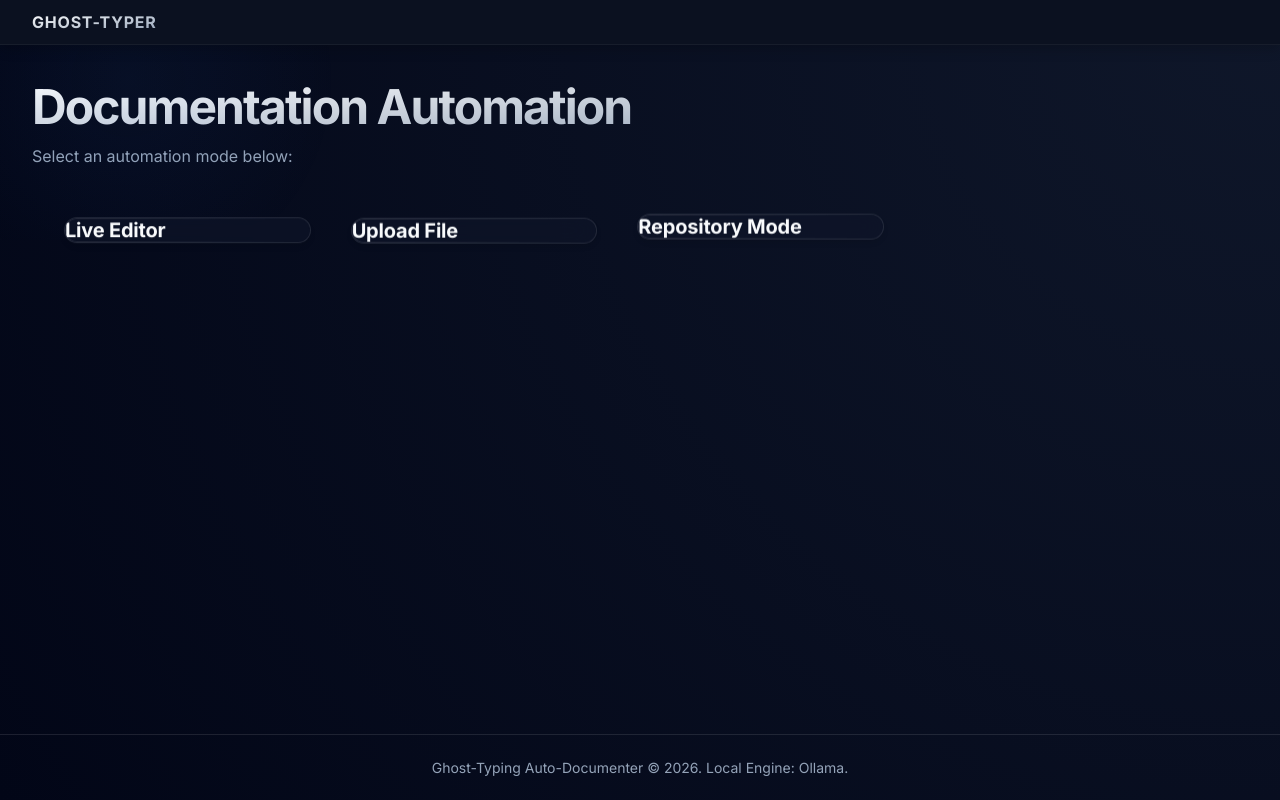
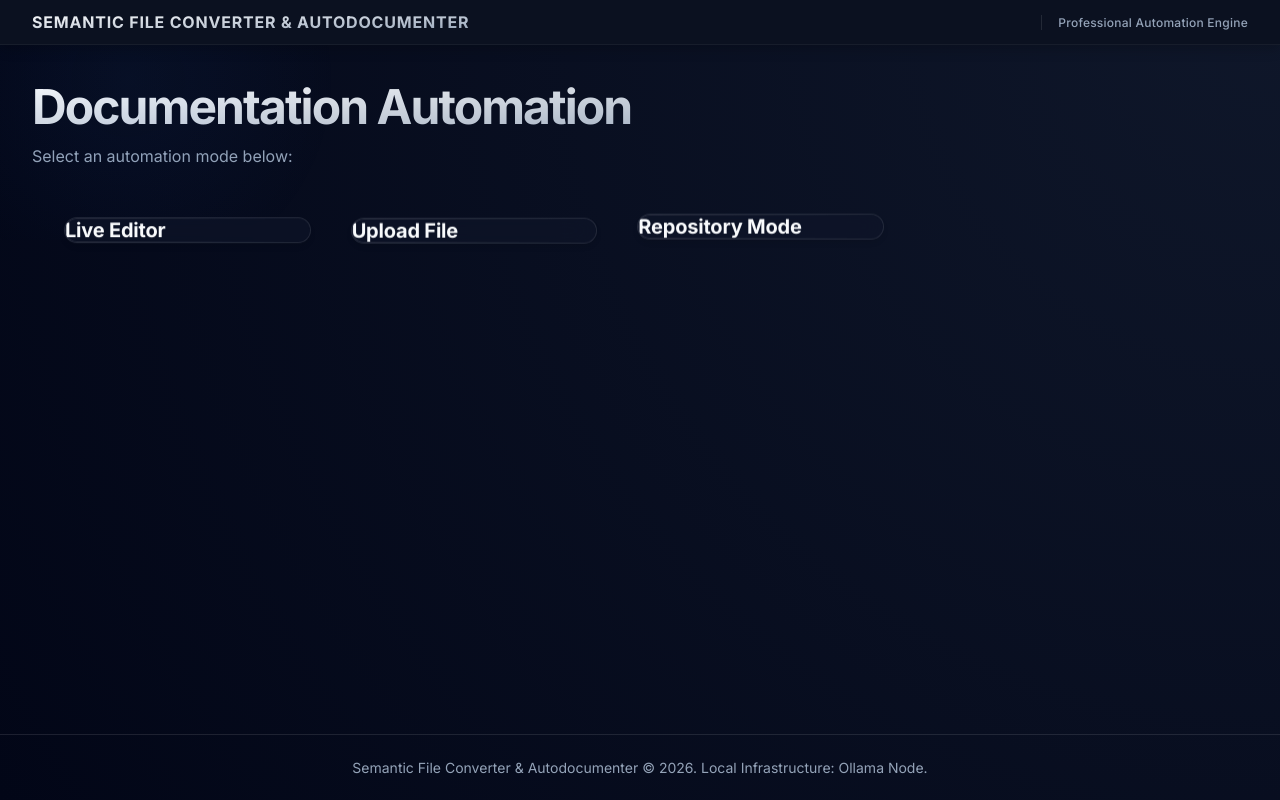
Before and after one commit to Shashwath-K/Python_auto_documenter, a FastAPI app: page / in a window 1280 px wide. Run offline with FastAPI, Linux system fonts and the light colour scheme.

Commit message:
CI-03: Layouts updated

```diff
--- a/app/templates/base.html
+++ b/app/templates/base.html
@@ -4,7 +4,7 @@
 <head>
     <meta charset="UTF-8">
     <meta name="viewport" content="width=device-width, initial-scale=1.0">
-    <title>{% block title %}Ghost-Typer{% endblock %}</title>
+    <title>{% block title %}Semantic File Converter & Autodocumenter{% endblock %}</title>
     <!-- Core Application CSS -->
     <link rel="stylesheet" href="/static/css/main.css">
     <link rel="stylesheet" href="/static/css/components/cards.css">
@@ -16,7 +16,12 @@
 
 <body>
     <header class="app-header">
-        <h1 class="app-title">Ghost-Typer</h1>
+        <div class="header-container">
+            <div class="header-brand">
+                <h1 class="app-title">Semantic File Converter & Autodocumenter</h1>
+            </div>
+            <div class="header-tagline">Professional Automation Engine</div>
+        </div>
     </header>
 
     <div class="layout-body">
@@ -45,7 +50,7 @@
     </div>
 
     <footer class="app-footer">
-        Ghost-Typing Auto-Documenter &copy; 2026. Local Engine: Ollama.
+        Semantic File Converter & Autodocumenter &copy; 2026. Local Infrastructure: Ollama Node.
     </footer>
 
     <!-- Page Specific Scripts -->
```
